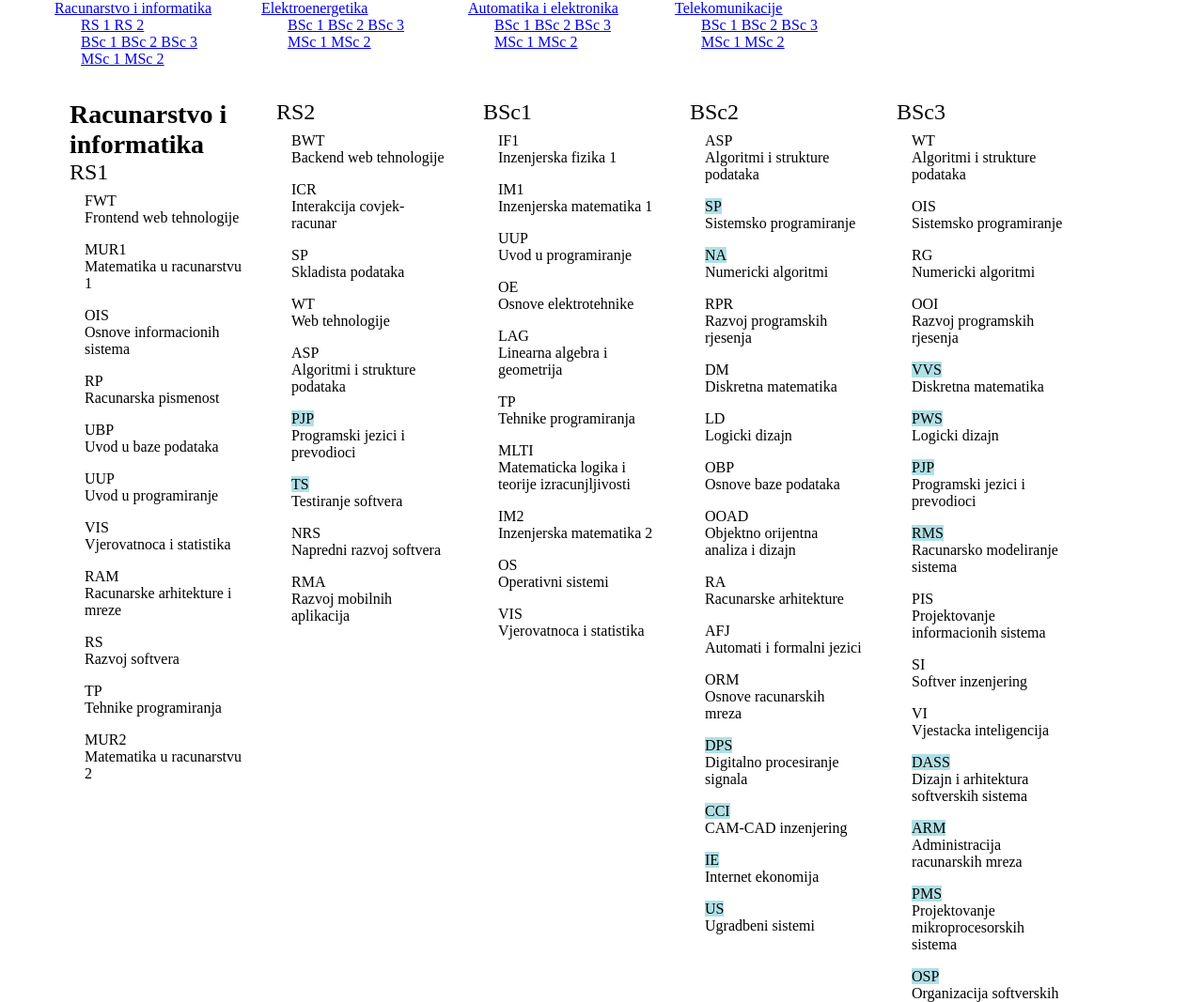
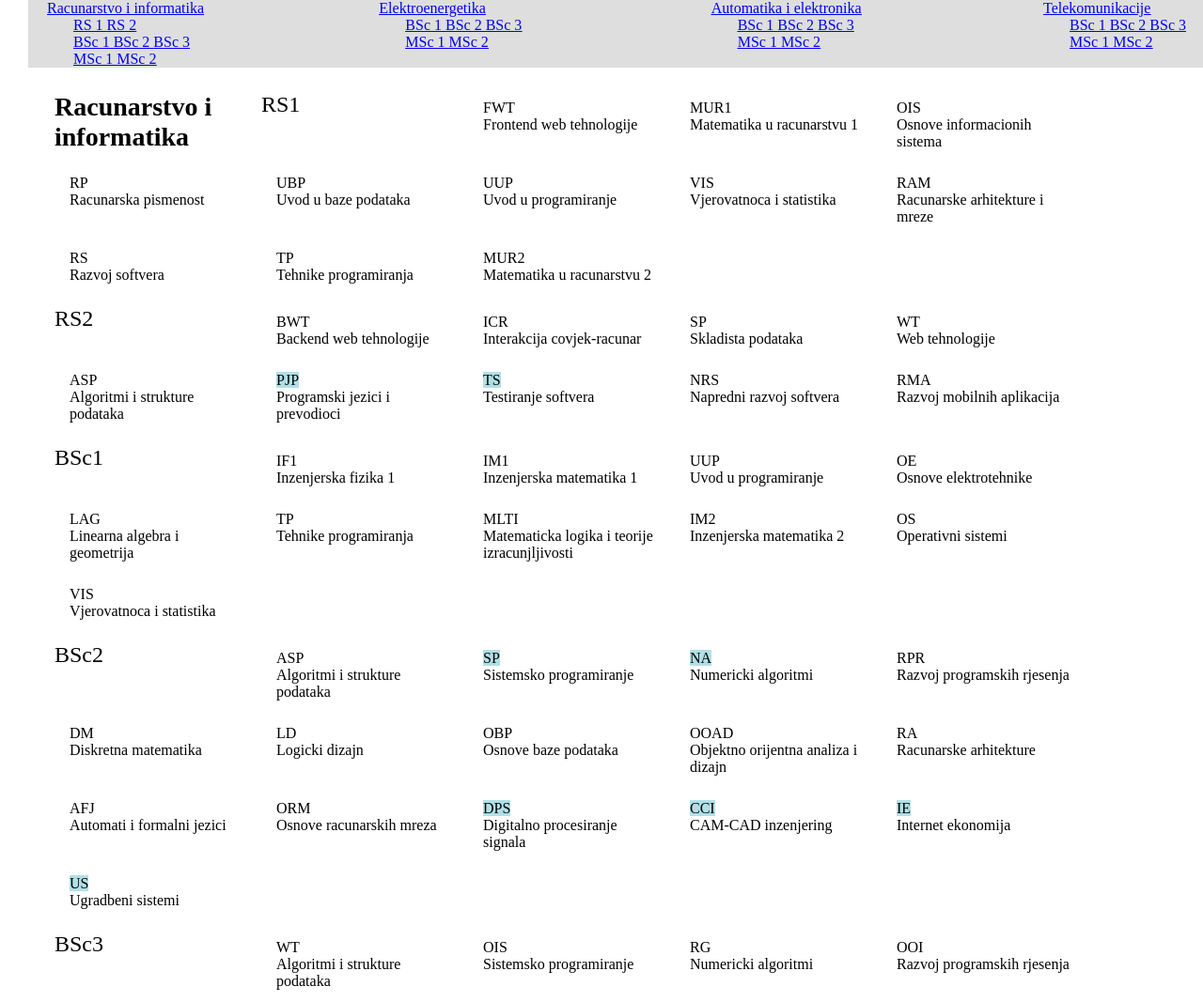
Before and after one commit to muhamed-droid/WEB-Technologies-Project, a plain HTML site: page html/predmet.html in a window 1280 px wide. Shown: the top 1067 px of the page at 94% size. Drawn offline with Linux system fonts and the light colour scheme.

Commit message:
greska <bodi ide ispod headera>

```diff
--- a/css/predmet.css
+++ b/css/predmet.css
@@ -1,12 +1,22 @@
+
+div{
+    margin:0;
+}
 
 .header{
     display: flex;
-    background-color: white;
+    background-color: rgb(222, 222, 222);
+    flex-wrap: wrap;
+    width: 100%;
+    height: max-content;
+    flex: 200px 200px 200px 200px;
     justify-content: space-between;
     position: fixed;
     margin-left: 30px;
     margin-right: 50px;
     top: 0;
+    left: 0;
+    right: 0;
     text-decoration: underline;
     color: blue;
     overflow-x: hidden;
@@ -21,17 +31,12 @@
     min-width: 200px;
 }
 .predmeti{
-    display: grid;
-    padding-top: 90px;
     margin-left: 50px;
     max-width: 1080px;
+    margin-top: 90px;
     /*grid-template-columns: 200px 200px 1fr 1fr 1fr;*/
     /*grid-template-columns: 1fr minmax(200px, 1fr) minmax(200px, 1fr) minmax(200px, 1fr) minmax(200px, 1fr);
     grid-auto-columns: fit-content(200px); */
-    grid-template-columns: repeat(auto-fit, minmax(200px, 1fr));
-    align-content: stretch;
-    grid-gap: 10px 20px;
-    grid-auto-flow: row;
 }
 .odsjek{
     display: grid;
@@ -39,10 +44,15 @@
     font-size: 28px;
 }
 .studij{
+    display:grid;
     padding-top: 8px;
     padding-bottom: 8px;
     font-size: 24px;
-    margin-left: 16px;
+    max-width: 1080px;
+    grid-template-columns: repeat(auto-fit, minmax(200px, 1fr));
+    align-content: stretch;
+    grid-gap: 10px 20px;
+    grid-auto-flow: row;
 
 }
 .predmet{
```
